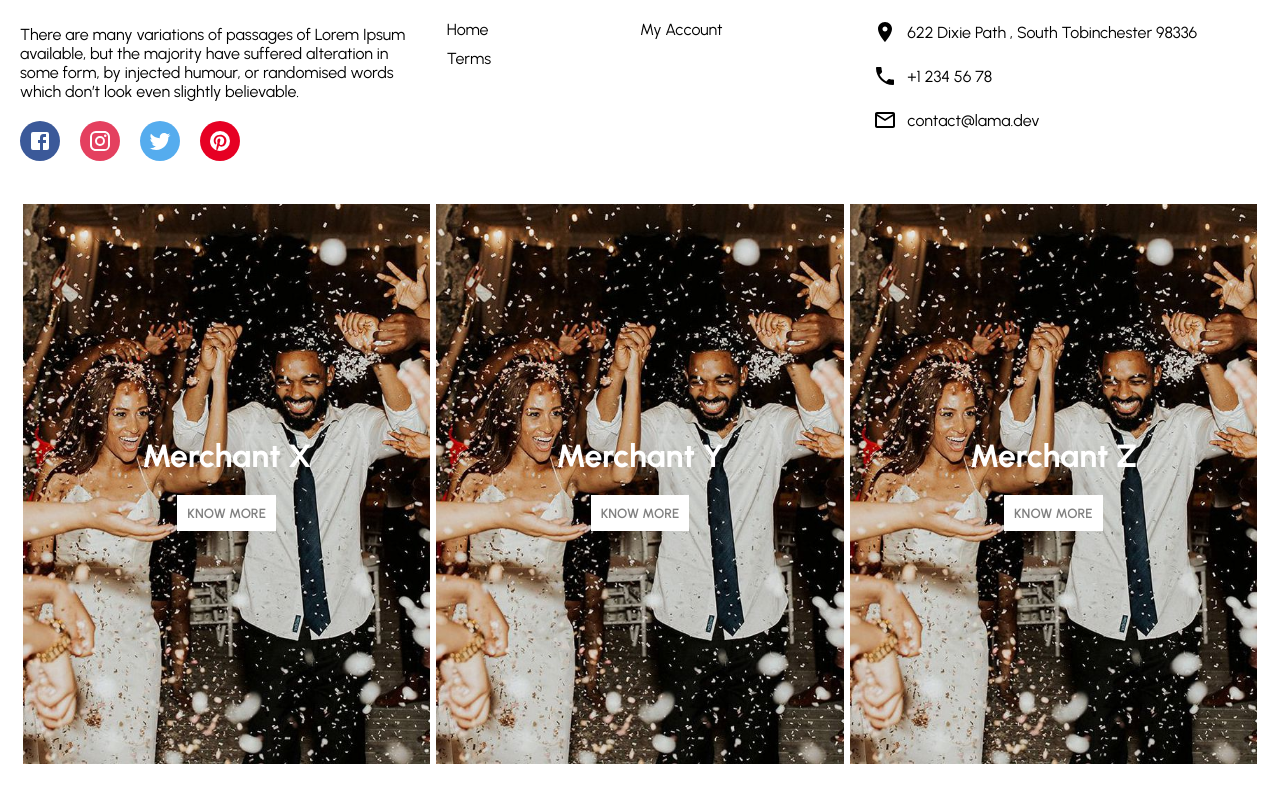
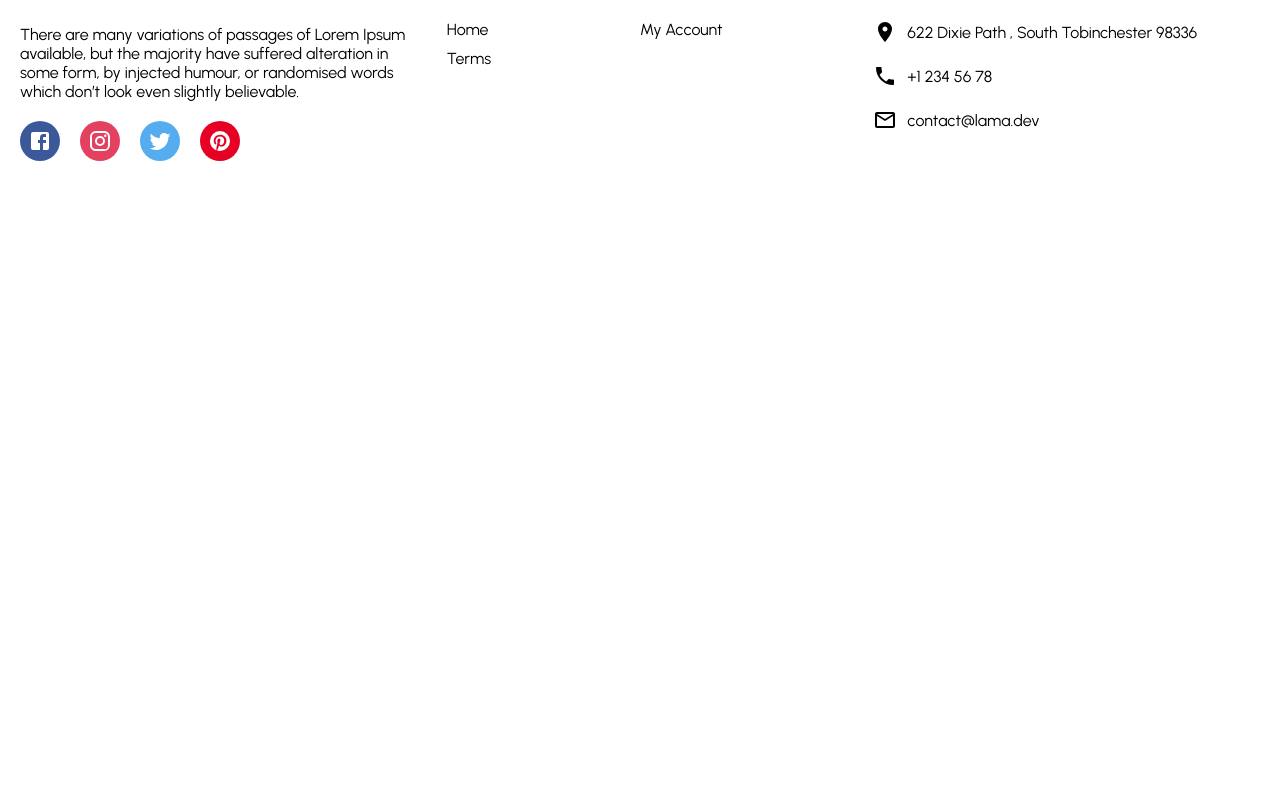
Before and after one commit to saichaitanya22/plan_my_event, a React (Create React App) app in the folder front-end/plan_my_event-app/: page / in a window 1280 px wide. Shown: the part 2279-3066 px from the top of the page. After the commit the page ends 2460 px from the top, so only its background shows below. Built offline with nearby package versions, Linux system fonts and the light colour scheme.

Commit message:
small change

```diff
--- a/front-end/plan_my_event-app/src/App.jsx
+++ b/front-end/plan_my_event-app/src/App.jsx
@@ -10,7 +10,6 @@ function App() {
     return (
         <div>
             <Home/>
-            <VendorCards/>
         </div>
     );
 }
```
